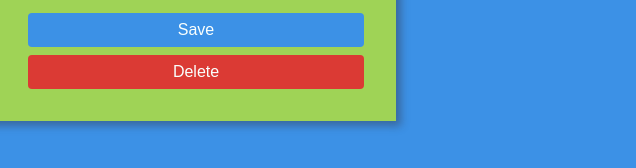
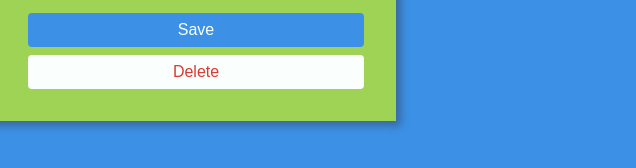
Before and after one commit to kleberlimaGit/Sistema-Web-Academia, a website: page views/members/edit.html in a window 1280 px wide. Shown: the part 594-762 px from the top of the page, 644-1280 px from the left. Drawn offline with nearby package versions, Linux system fonts and the light colour scheme; files that its build step writes are made by us from their sources.

Commit message:
mudança no botao deletar

```diff
--- a/public/style.css
+++ b/public/style.css
@@ -202,7 +202,16 @@ a.button{
 
 #delete button{
     margin-top: 8px;
+    color: var(--radio-color2);
+    background-color: #fafffd;
+    transition: 0.2s;
+}
+
+#delete button:hover{
+    margin-top: 8px;
     background-color: var(--radio-color2);
+    color: #fafffd;
+    transition: 0.2s;
 }
 
 /* == Index Instructors */
```
